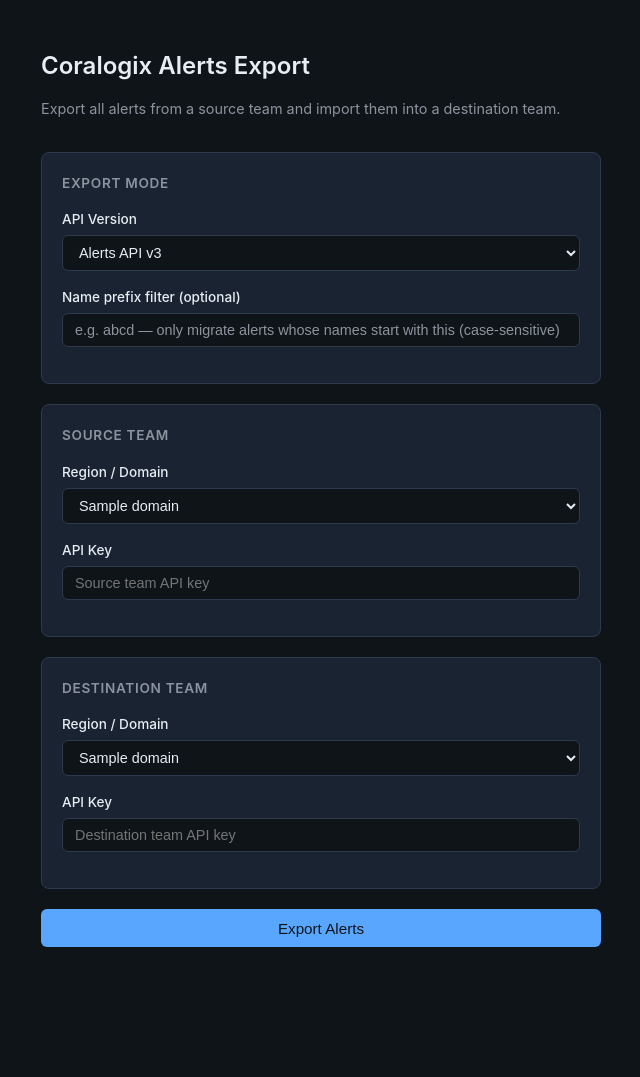
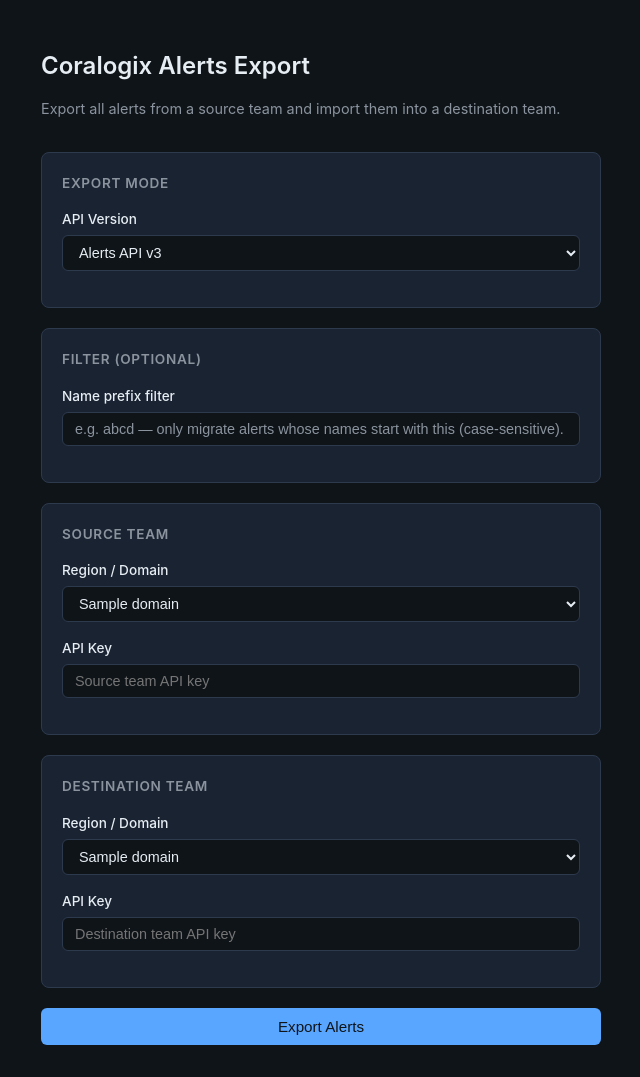
Before and after one commit to ayomikun2024/CX-Alert-Export, a Python web app: template app/templates/index.html in a window 1280 px wide. Shown: the whole page, without its empty margins (319-959 px from the left). Before the commit the page ends 947 px from the top, so only its background shows below. Run offline with Jinja, Linux system fonts and the light colour scheme; the template is opened without the code that fills it: most values are stand-ins (such as "Sample title", 1, 10 or a date in 2020).

Commit message:
ui: move name prefix filter to separate Filter (Optional) card as addition to export mode
Made-with: Cursor

```diff
--- a/app/templates/index.html
+++ b/app/templates/index.html
@@ -253,9 +253,12 @@
                     <option value="v1/v2">Alerts API v1/v2 (legacy)</option>
                     <option value="v3" selected>Alerts API v3</option>
                 </select>
-                <label for="alert_names_prefix_filter">Name prefix filter (optional)</label>
+            </div>
+            <div class="card">
+                <h2>Filter (Optional)</h2>
+                <label for="alert_names_prefix_filter">Name prefix filter</label>
                 <input type="text" id="alert_names_prefix_filter" name="alert_names_prefix_filter"
-                       placeholder="e.g. abcd — only migrate alerts whose names start with this (case-sensitive)"
+                       placeholder="e.g. abcd — only migrate alerts whose names start with this (case-sensitive). Leave empty for all."
                        autocomplete="off">
             </div>
 
```
